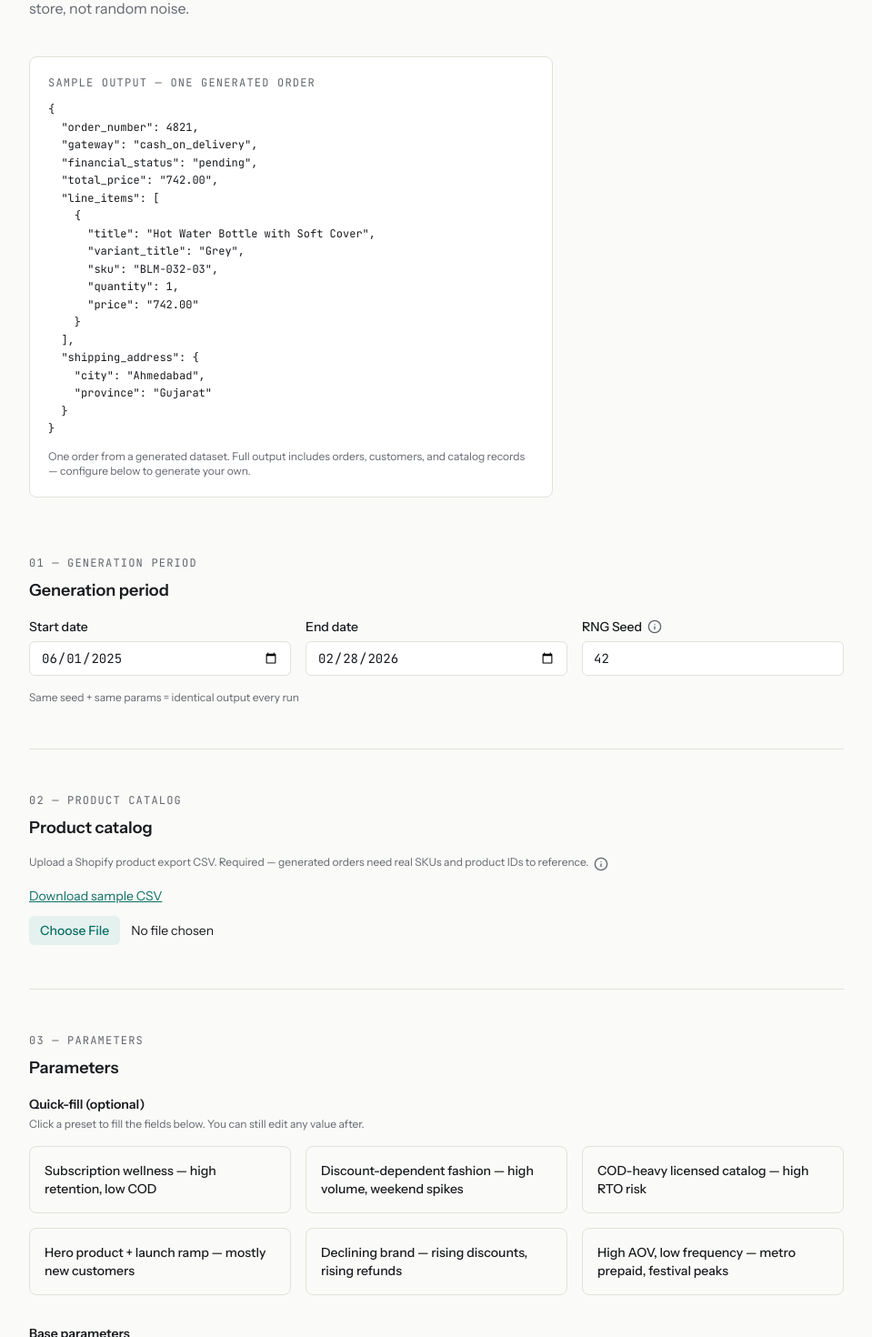
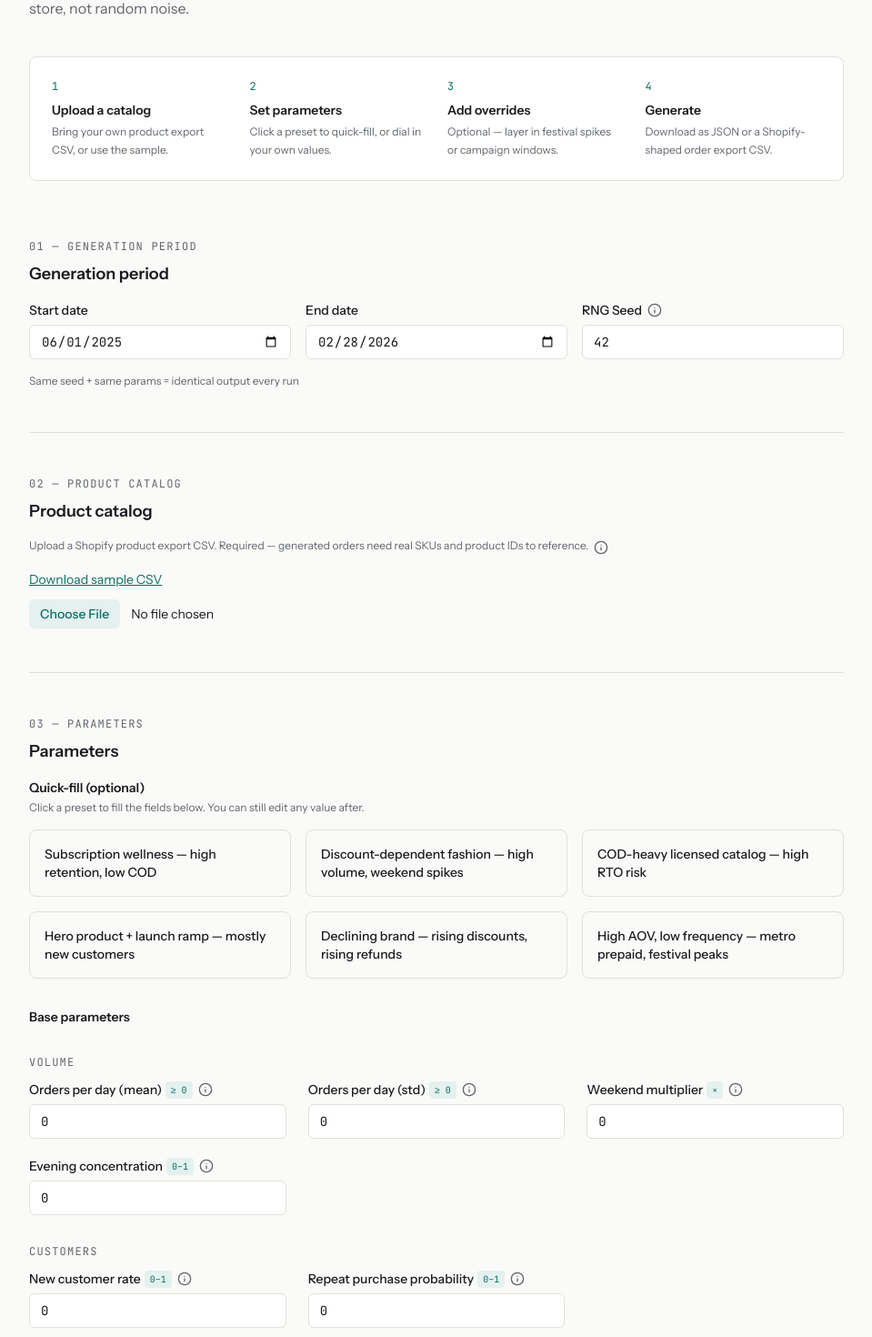
Before and after one commit to piyushwadhwa25/shopify-synth, a Next.js app: page / in a window 1280 px wide. Shown: the part 360-1830 px from the top of the page at 91% size, without its empty margins (272-1231 px from the left). Built offline with nearby package versions, Linux system fonts and the light colour scheme.

Commit message:
usage-guide hero, visible range badges, remove range-track, group params into labeled clusters

```diff
--- a/src/app/page.tsx
+++ b/src/app/page.tsx
@@ -124,36 +124,41 @@ export default function Home() {
               noise.
             </p>
 
-            <div className="mb-16 max-w-xl rounded-lg border border-line bg-white p-5">
-              <div className="mb-3 font-mono text-xs tracking-widest text-ink-muted">
-                SAMPLE OUTPUT — ONE GENERATED ORDER
-              </div>
-              <pre className="overflow-x-auto font-mono text-xs leading-relaxed text-ink">
-{`{
-  "order_number": 4821,
-  "gateway": "cash_on_delivery",
-  "financial_status": "pending",
-  "total_price": "742.00",
-  "line_items": [
-    {
-      "title": "Hot Water Bottle with Soft Cover",
-      "variant_title": "Grey",
-      "sku": "BLM-032-03",
-      "quantity": 1,
-      "price": "742.00"
-    }
-  ],
-  "shipping_address": {
-    "city": "Ahmedabad",
-    "province": "Gujarat"
-  }
-}`}
-              </pre>
-              <p className="mt-3 font-sans text-xs text-ink-muted">
-                One order from a generated dataset. Full output includes orders,
-                customers, and catalog records — configure below to generate your
-                own.
-              </p>
+            <div className="mb-16 grid grid-cols-1 gap-6 rounded-lg border border-line bg-white p-6 sm:grid-cols-4">
+              {[
+                {
+                  n: "1",
+                  title: "Upload a catalog",
+                  body: "Bring your own product export CSV, or use the sample.",
+                },
+                {
+                  n: "2",
+                  title: "Set parameters",
+                  body: "Click a preset to quick-fill, or dial in your own values.",
+                },
+                {
+                  n: "3",
+                  title: "Add overrides",
+                  body: "Optional — layer in festival spikes or campaign windows.",
+                },
+                {
+                  n: "4",
+                  title: "Generate",
+                  body: "Download as JSON or a Shopify-shaped order export CSV.",
+                },
+              ].map((step) => (
+                <div key={step.n}>
+                  <div className="mb-2 font-mono text-xs text-signal">
+                    {step.n}
+                  </div>
+                  <div className="mb-1 font-sans text-sm font-semibold">
+                    {step.title}
+                  </div>
+                  <p className="font-sans text-xs leading-relaxed text-ink-muted">
+                    {step.body}
+                  </p>
+                </div>
+              ))}
             </div>
 
             <section id="period" className="scroll-mt-12">
@@ -300,6 +305,32 @@ export default function Home() {
                       Download as Shopify export CSV
                     </button>
                   </div>
+                  <details className="mt-4">
+                    <summary className="w-fit cursor-pointer font-sans text-sm text-signal hover:text-ink">
+                      What does a generated order look like?
+                    </summary>
+                    <pre className="mt-3 overflow-x-auto rounded-lg border border-line bg-white p-4 font-mono text-xs leading-relaxed text-ink">
+{`{
+  "order_number": 4821,
+  "gateway": "cash_on_delivery",
+  "financial_status": "pending",
+  "total_price": "742.00",
+  "line_items": [
+    {
+      "title": "Hot Water Bottle with Soft Cover",
+      "variant_title": "Grey",
+      "sku": "BLM-032-03",
+      "quantity": 1,
+      "price": "742.00"
+    }
+  ],
+  "shipping_address": {
+    "city": "Ahmedabad",
+    "province": "Gujarat"
+  }
+}`}
+                    </pre>
+                  </details>
                   <ComparisonTable
                     rows={compareParams(
                       lastOutput,
--- a/src/components/BaseParamsForm.tsx
+++ b/src/components/BaseParamsForm.tsx
@@ -29,6 +29,39 @@ const BASE_PARAM_FIELDS = [
 
 type BaseParamField = (typeof BASE_PARAM_FIELDS)[number];
 
+/** Labeled clusters of base params for the form layout. */
+const PARAM_GROUPS = [
+  {
+    label: "Volume",
+    fields: [
+      "orders_per_day_mean",
+      "orders_per_day_std",
+      "weekend_multiplier",
+      "evening_concentration",
+    ],
+  },
+  {
+    label: "Customers",
+    fields: ["new_customer_rate", "repeat_purchase_probability"],
+  },
+  {
+    label: "Payments & returns",
+    fields: ["cod_rate", "cod_rto_rate", "prepaid_refund_rate"],
+  },
+  {
+    label: "Discounts & basket",
+    fields: [
+      "discount_rate",
+      "discount_amount_mean",
+      "items_per_order_mean",
+      "multi_unit_rate",
+    ],
+  },
+] as const satisfies readonly {
+  label: string;
+  fields: readonly BaseParamField[];
+}[];
+
 /** True for fields that use a 0–1 scale and decimal step. */
 function isDecimalScaleField(field: BaseParamField): boolean {
   return (
@@ -54,25 +87,33 @@ export function BaseParamsForm({ value, onChange }: BaseParamsFormProps) {
         Base parameters
       </h3>
 
+      {PARAM_GROUPS.map((group) => (
+        <div key={group.label} className="mt-8 first:mt-0">
+          <div className="mb-3 font-mono text-xs tracking-widest text-ink-muted">
+            {group.label.toUpperCase()}
+          </div>
           <div className="grid grid-cols-1 gap-x-6 gap-y-5 sm:grid-cols-2 lg:grid-cols-3">
-        {BASE_PARAM_FIELDS.map((field) => {
+            {group.fields.map((field) => {
               const decimal = isDecimalScaleField(field);
               const tenthStep = isTenthStepField(field);
               const meta = PARAM_DESCRIPTIONS[field];
               const inputId = `param-${field}`;
-          const showRateTrack = meta.range === "0 to 1";
               const numericValue = value[field];
-          const clampedRate = Math.min(1, Math.max(0, numericValue));
 
               return (
                 <div key={field} className="flex flex-col">
-              <div className="mb-1.5 flex items-center gap-1">
+                  <div className="mb-1.5 flex flex-wrap items-center gap-1">
                     <label
                       htmlFor={inputId}
                       className="font-sans text-sm font-medium text-ink"
                     >
                       {meta.label}
                     </label>
+                    {meta.range && (
+                      <span className="rounded bg-signal-soft px-1.5 py-0.5 font-mono text-[10px] text-signal">
+                        {meta.range}
+                      </span>
+                    )}
                     <InfoTooltip
                       description={meta.description}
                       range={meta.range}
@@ -95,18 +136,12 @@ export function BaseParamsForm({ value, onChange }: BaseParamsFormProps) {
                     }}
                     className="rounded-md border border-line bg-white px-3 py-2 font-mono text-sm transition-colors focus:border-signal focus:outline-none focus:ring-2 focus:ring-signal"
                   />
-              {showRateTrack && (
-                <div className="relative mt-1.5 h-1 rounded-full bg-line">
-                  <div
-                    className="absolute h-1 w-1.5 -translate-x-1/2 rounded-full bg-signal"
-                    style={{ left: `${clampedRate * 100}%` }}
-                  />
-                </div>
-              )}
                 </div>
               );
             })}
           </div>
         </div>
+      ))}
+    </div>
   );
 }
--- a/src/lib/content/paramDescriptions.ts
+++ b/src/lib/content/paramDescriptions.ts
@@ -18,73 +18,77 @@ export const PARAM_DESCRIPTIONS: Record<string, ParamDescription> = {
     label: "Orders per day (mean)",
     description:
       "Average number of orders generated per day, before weekend and festival adjustments are applied.",
+    range: "≥ 0",
   },
   orders_per_day_std: {
     label: "Orders per day (std)",
     description:
       "How much daily order count varies around the mean. Higher values create bigger day-to-day swings in volume; lower values keep daily counts tighter to the mean.",
+    range: "≥ 0",
   },
   new_customer_rate: {
     label: "New customer rate",
     description:
       "Share of orders placed by a brand-new customer instead of someone from the existing customer pool.",
-    range: "0 to 1",
+    range: "0–1",
   },
   repeat_purchase_probability: {
     label: "Repeat purchase probability",
     description:
       "For an order that could go to a returning customer, the chance that customer actually returns. If this roll fails, the order goes to a new customer instead — a low value here pushes more orders toward new customers even when new_customer_rate is low.",
-    range: "0 to 1",
+    range: "0–1",
   },
   cod_rate: {
     label: "COD rate",
     description:
       "Share of orders paid via Cash on Delivery instead of a prepaid gateway (UPI, cards, wallets).",
-    range: "0 to 1",
+    range: "0–1",
   },
   cod_rto_rate: {
     label: "COD RTO rate",
     description:
       "Of COD orders only, the share marked Return to Origin (RTO) — refused or undelivered on arrival. Does not apply to prepaid orders.",
-    range: "0 to 1",
+    range: "0–1",
   },
   prepaid_refund_rate: {
     label: "Prepaid refund rate",
     description:
       "Of prepaid orders only, the share that end up refunded. Does not apply to COD orders.",
-    range: "0 to 1",
+    range: "0–1",
   },
   discount_rate: {
     label: "Discount rate",
     description: "Share of all orders that receive a discount.",
-    range: "0 to 1",
+    range: "0–1",
   },
   discount_amount_mean: {
     label: "Discount amount (mean)",
     description:
       "Average ₹ amount taken off when an order does get a discount. The actual discount is randomized around this and can never exceed 90% of that order's subtotal.",
+    range: "₹",
   },
   items_per_order_mean: {
     label: "Items per order (mean)",
     description:
       "Average number of distinct products in a basket (1 to 3). Pure basket-size behavior -- independent of what those products cost. AOV emerges from this plus your catalog's prices, shown as an estimate below.",
-    range: "1 to 3",
+    range: "1–3",
   },
   multi_unit_rate: {
     label: "Multi-unit rate",
     description:
       "Chance a given line item is bought as quantity 2 instead of 1. Independent of price -- this is about bundling/stocking-up behavior, not spend.",
-    range: "0 to 1",
+    range: "0–1",
   },
   weekend_multiplier: {
     label: "Weekend multiplier",
     description:
       "Multiplies the day's order volume on Saturdays and Sundays. 1.0 = no weekend effect, 2.0 = double the weekday volume.",
+    range: "×",
   },
   evening_concentration: {
     label: "Evening concentration",
     description:
       "Share of each day's orders placed between 6 PM and 11 PM IST, versus daytime (8 AM–6 PM).",
-    range: "0 to 1",
+    range: "0–1",
   },
 };
```
Lines whose indentation alone changed are shown as unchanged.
